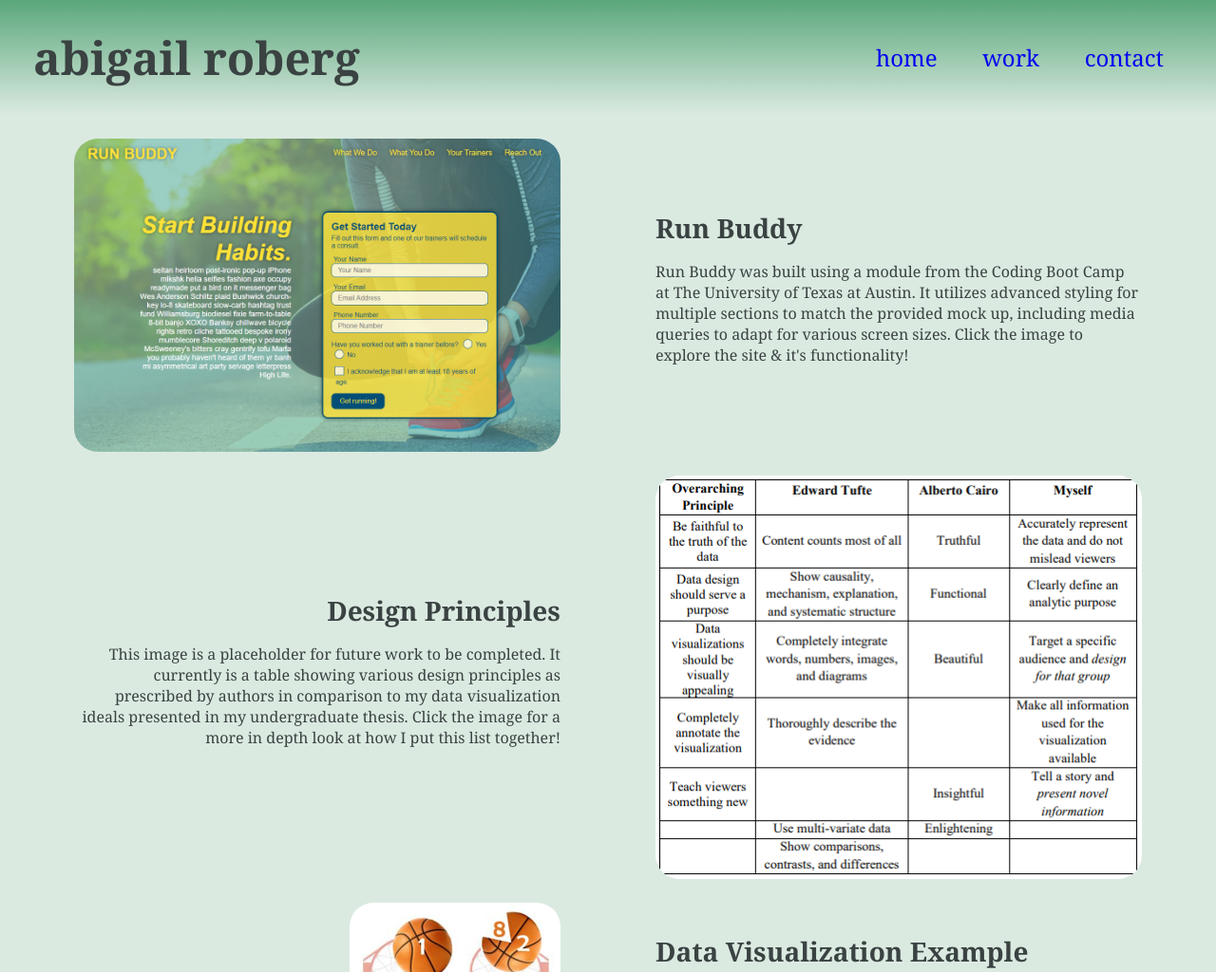
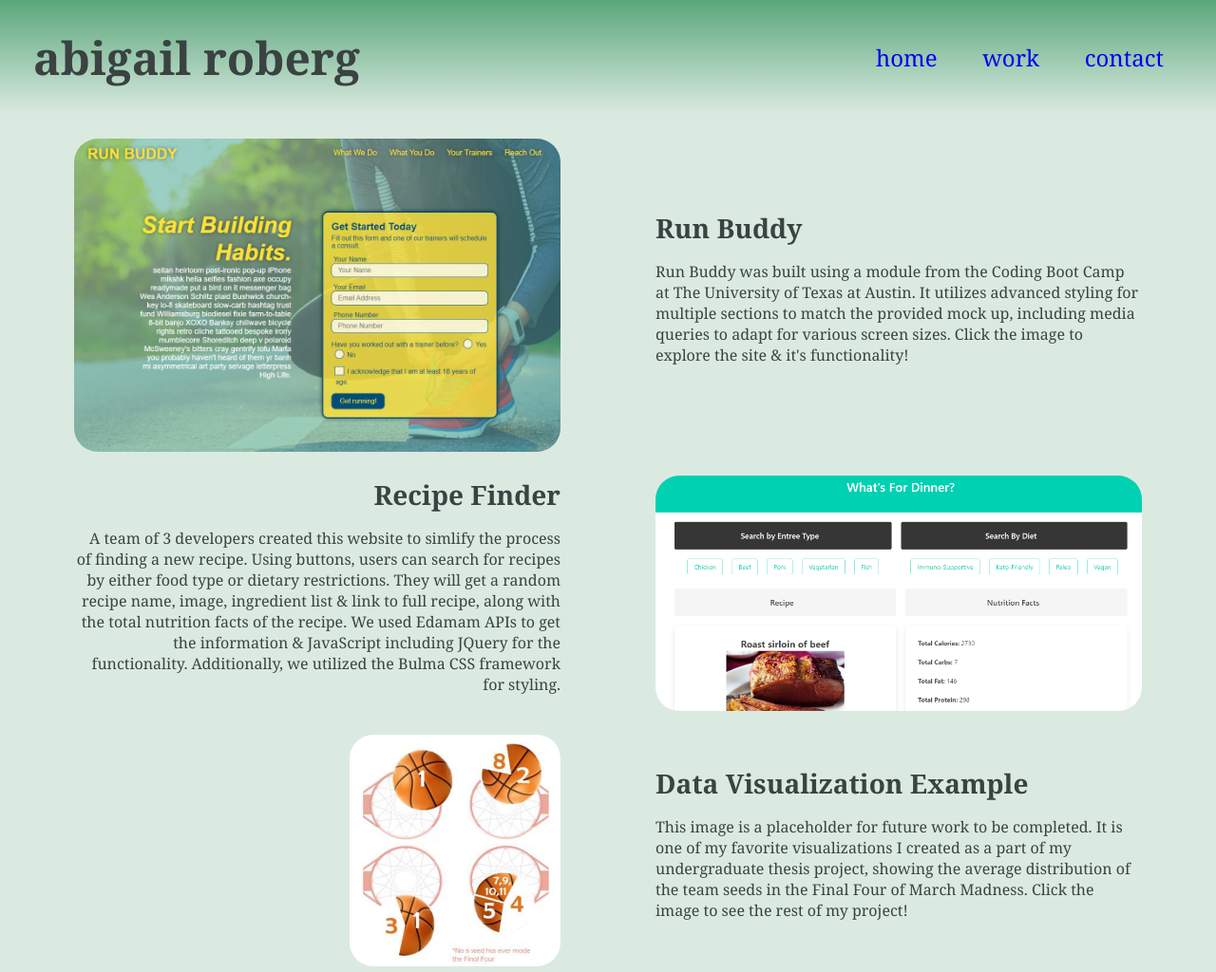
Before and after one commit to abigailroberg/abigailroberg.github.io, a plain HTML site: page work.html in a window 1280 px wide. Shown: the top 1024 px of the page at 95% size. Drawn offline with Linux system fonts and the light colour scheme.

Commit message:
updated sample work with Recipe Finder Project

```diff
--- a/work.html
+++ b/work.html
@@ -44,12 +44,12 @@
             <!-- work sample 2 -->
             <article class="sample" id="flip">
                 <div class="description left">
-                    <h3>Design Principles</h3>
-                    <p>This image is a placeholder for future work to be completed. It currently is a table showing various design principles as prescribed by authors in comparison to my data visualization ideals presented in my undergraduate thesis. Click the image for a more in depth look at how I put this list together!</p>
+                    <h3>Recipe Finder</h3>
+                    <p>A team of 3 developers created this website to simlify the process of finding a new recipe. Using buttons, users can search for recipes by either food type or dietary restrictions. They will get a random recipe name, image, ingredient list & link to full recipe, along with the total nutrition facts of the recipe. We used Edamam APIs to get the information & JavaScript including JQuery for the functionality. Additionally, we utilized the Bulma CSS framework for styling.</p>
                 </div>
                 <div class="right">
-                    <a href="https://etd.ohiolink.edu/apexprod/rws_etd/send_file/send?accession=ouhonors1524826335755109&disposition=inline">
-                        <img src="./assets/samples/table.PNG" alt="Table of data visualization design principles as prescribed by Edward Tufte, Alberto Cairo, and Abigail Roberg" class="ref-image">
+                    <a href="https://github.com/darrikcrawford/Project1">
+                        <img src="./assets/samples/recipeFinder.PNG" alt="Screenshot of Recipe Finder website; a search for 'beef' has returned a recipe for roast sirloin which has 2730 total calories." class="ref-image">
                     </a>
                 </div>
             </article>
```
Also changed, not shown: assets/samples/recipeFinder.PNG (added).
